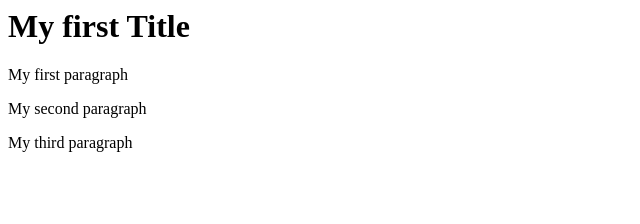
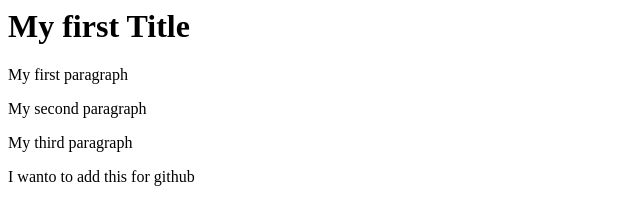
Before and after one commit to Alzugaray1997/node, a website: page index.html in a window 1280 px wide. Shown: the whole page, without its empty margins (0-640 px from the left). Drawn offline with Linux system fonts and the light colour scheme.

Commit message:
third commit

```diff
--- a/index.html
+++ b/index.html
@@ -7,5 +7,7 @@
     <p>My first paragraph</p>
     <p>My second paragraph</p>
     <p>My third paragraph</p>
+
+    <p>I wanto to add this for github</p>
 </body>
 </html>
```
